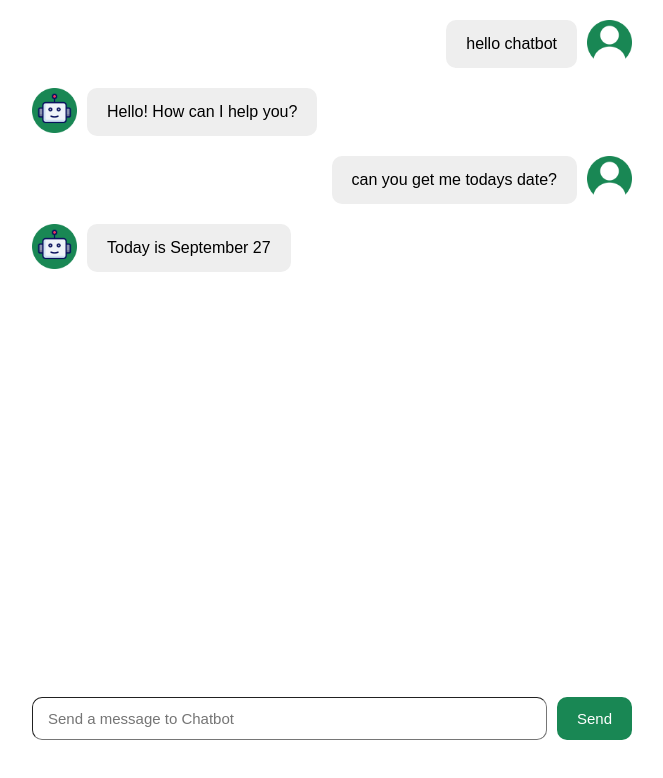
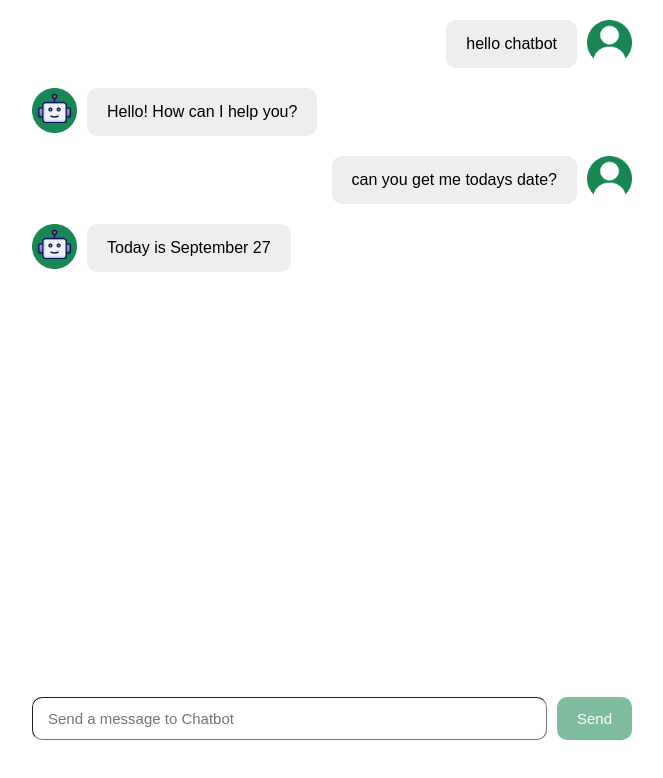
Before and after one commit to armanpreet-singh/React-Chatbot, a React (Vite) app in the folder chatbot-project/: page / in a window 1280 px wide. Shown: the top 778 px of the page, without its empty margins (308-971 px from the left). Built offline with nearby package versions, Linux system fonts and the light colour scheme.

Commit message:
Style disabled chat send button

```diff
--- a/chatbot-project/src/components/ChatInput.css
+++ b/chatbot-project/src/components/ChatInput.css
@@ -23,3 +23,8 @@
         display: flex;
         margin-bottom: 60px;
       }
+
+.send-button:disabled {
+  cursor: not-allowed;
+  opacity: 0.55;
+}
```
